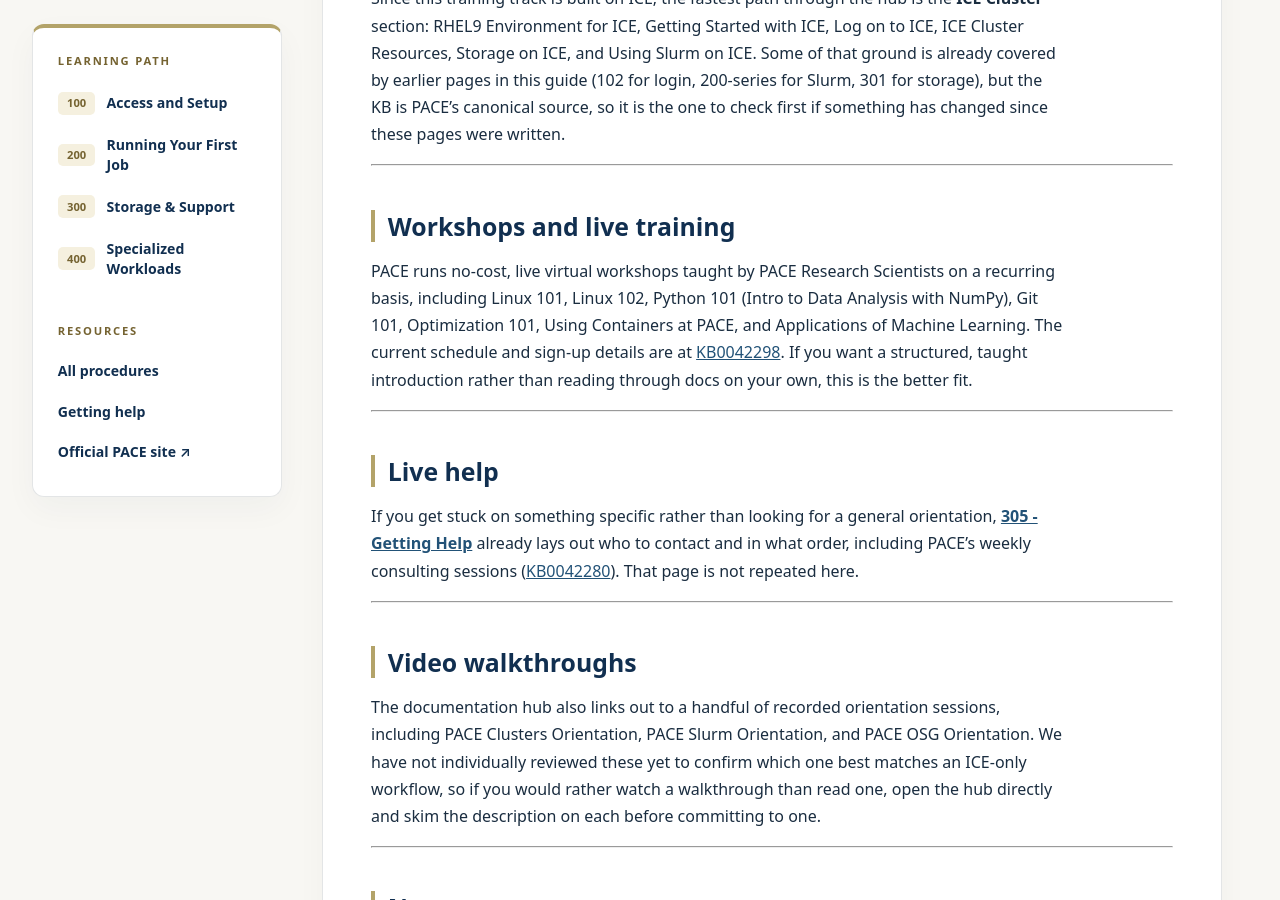
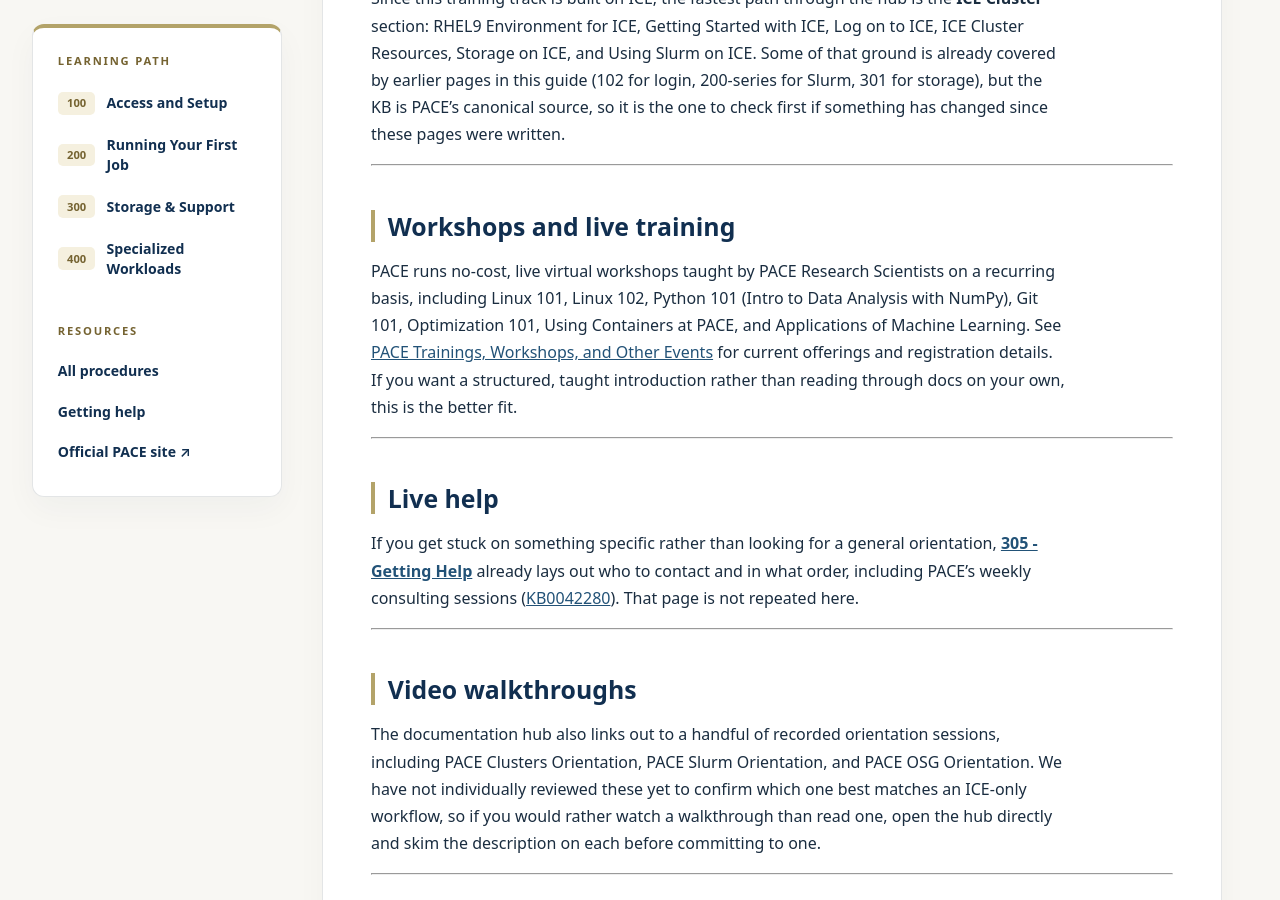
Before and after one commit to Human-Augment-Analytics/HPC-Training, a Jekyll site: the page built from procedures/100 - Access and Setup/105 - Orientation Resources/105 - Orientation Resources.md, in a window 1280 px wide and 900 px high, scrolled down 906 px. Built offline with Jekyll 4.4.1, drawn with Linux system fonts in a browser that asks for light colours.

Commit message:
Added Orientation Resource

```diff
--- a/procedures/100 - Access and Setup/105 - Orientation Resources/105 - Orientation Resources.md
+++ b/procedures/100 - Access and Setup/105 - Orientation Resources/105 - Orientation Resources.md
@@ -22,7 +22,7 @@
 
 ## Workshops and live training
 
-PACE runs no-cost, live virtual workshops taught by PACE Research Scientists on a recurring basis, including Linux 101, Linux 102, Python 101 (Intro to Data Analysis with NumPy), Git 101, Optimization 101, Using Containers at PACE, and Applications of Machine Learning. The current schedule and sign-up details are at [KB0042298](https://gatech.service-now.com/home?id=kb_article_view&sysparm_article=KB0042298). If you want a structured, taught introduction rather than reading through docs on your own, this is the better fit.
+PACE runs no-cost, live virtual workshops taught by PACE Research Scientists on a recurring basis, including Linux 101, Linux 102, Python 101 (Intro to Data Analysis with NumPy), Git 101, Optimization 101, Using Containers at PACE, and Applications of Machine Learning. See [PACE Trainings, Workshops, and Other Events](https://pace.gatech.edu/pace-trainings/) for current offerings and registration details. If you want a structured, taught introduction rather than reading through docs on your own, this is the better fit.
 
 ---
 
```
